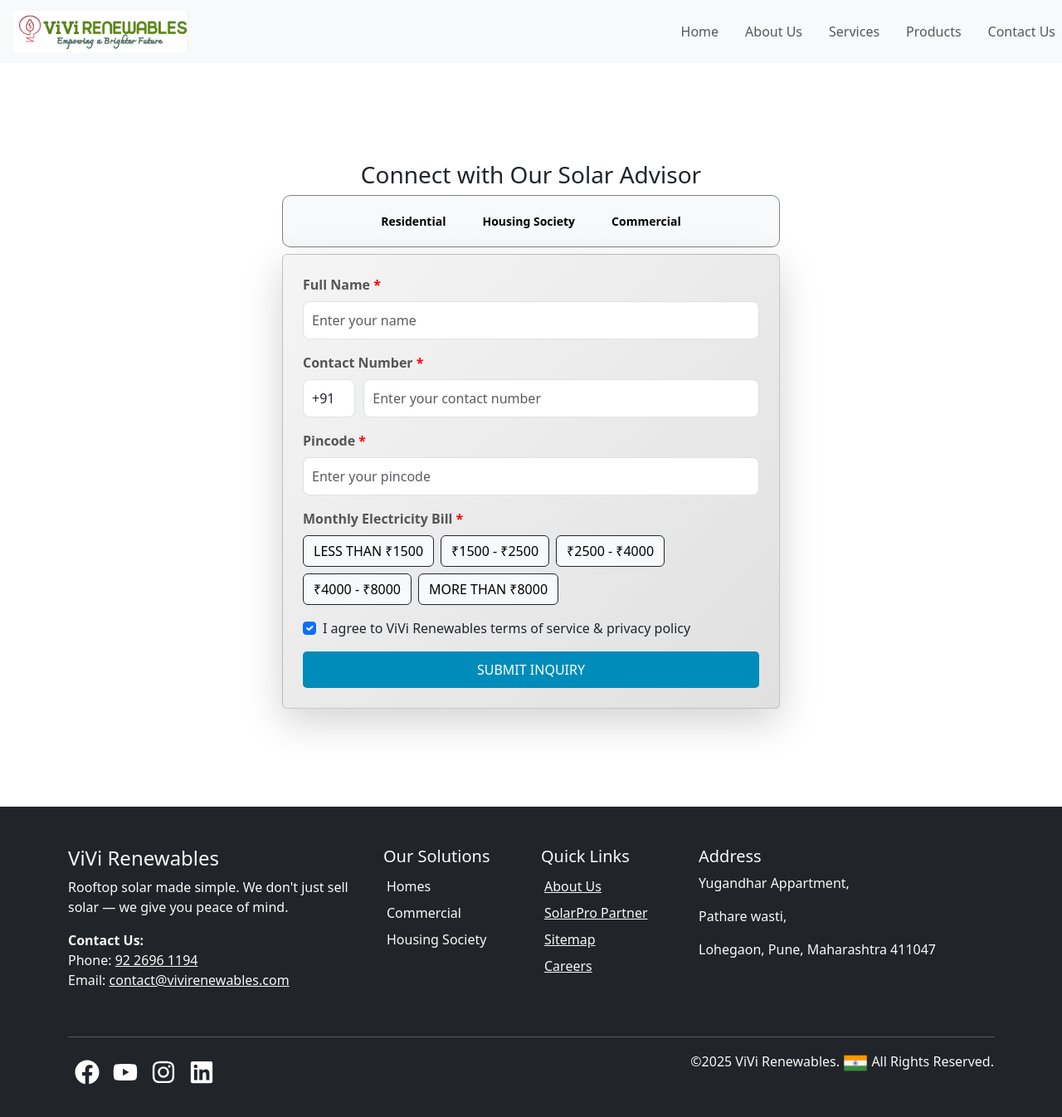
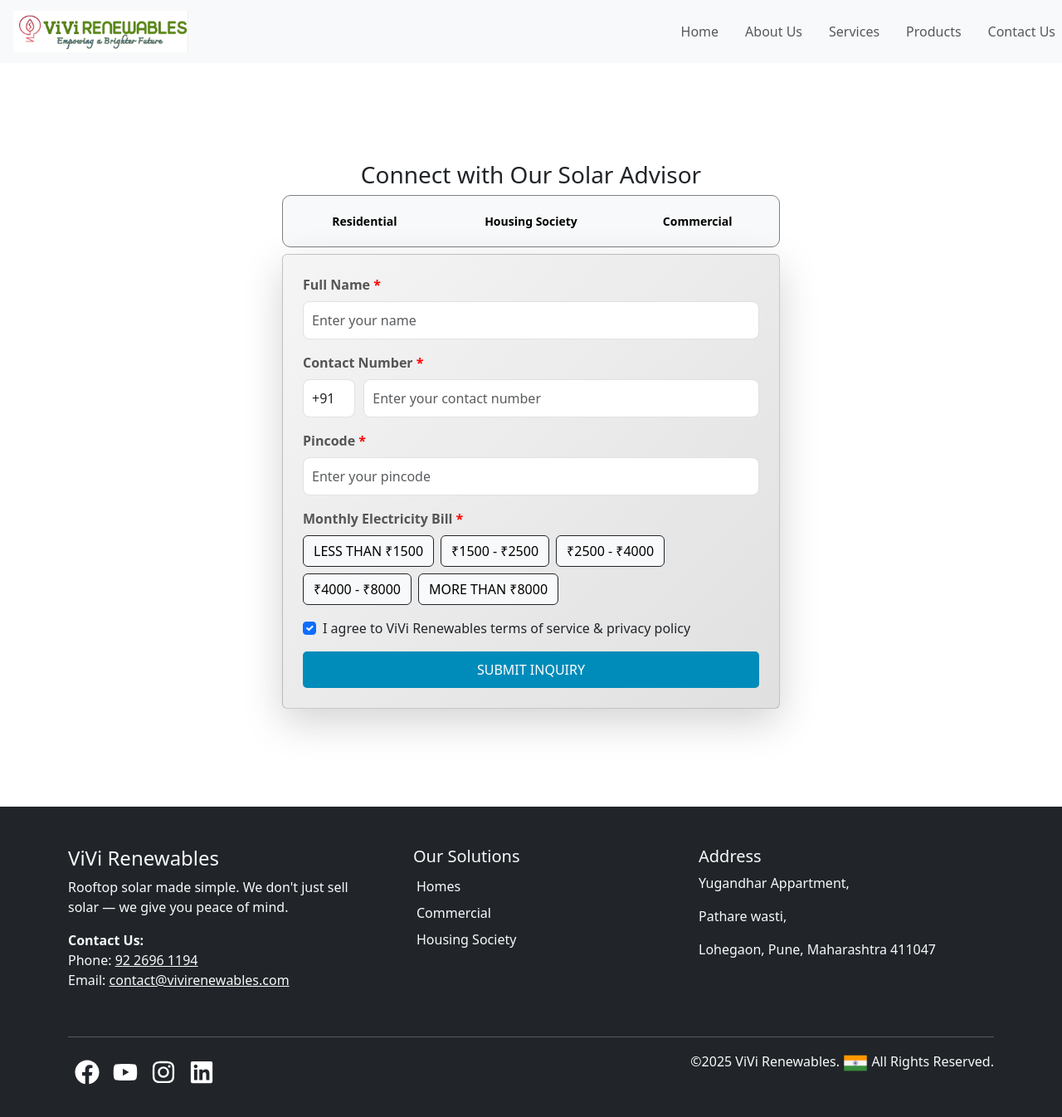
Before and after one commit to Pradyumnasutar/Netlify_Testing_VIVI_Renewables, a React (Create React App) app in the folder VIVIrenewables_Netlify_Setup/: page /inquiry in a window 1280 px wide. Shown: the top 1346 px of the page at 83% size. Built offline with nearby package versions, Linux system fonts and the light colour scheme.

Commit message:
customer inquiry changes

```diff
--- a/VIVIrenewables_Netlify_Setup/src/components/CustomerInquiryForm.js
+++ b/VIVIrenewables_Netlify_Setup/src/components/CustomerInquiryForm.js
@@ -68,12 +68,12 @@ const CustomerInquiryForm = () => {
         style={{ width: "100%", maxWidth: "600px" }}
       >
         <div className="background-wrapper" style={{ width: "100%" }}>
-          <h3 className="d-flex justify-content-center align-items-center mb-">
+          <h3 className="d-flex justify-content-center align-items-center mb-2">
             Connect with Our Solar Advisor
           </h3>
-          <div className="d-flex justify-content-center align-items-center border-box mb-2">
+          <div className="justify-content-center align-items-center border-box mb-2">
             <Row className="mb-0">
-              <Col className="d-flex justify-content-center me-0">
+              <Col md={4} className="d-flex justify-content-center me-0">
                 <Button
                   className="category-btns"
                   onClick={() => handleCategoryChange("Residential")}
@@ -81,7 +81,7 @@ const CustomerInquiryForm = () => {
                   Residential
                 </Button>
               </Col>
-              <Col className="d-flex justify-content-center me-0">
+              <Col md={4} className="d-flex justify-content-center me-0">
                 <Button
                   className="category-btns"
                   onClick={() => handleCategoryChange("Housing Society")}
@@ -89,7 +89,7 @@ const CustomerInquiryForm = () => {
                   Housing Society
                 </Button>
               </Col>
-              <Col className="d-flex justify-content-center">
+              <Col md={4} className="d-flex justify-content-center">
                 <Button
                   className="category-btns"
                   onClick={() => handleCategoryChange("Commercial")}
--- a/VIVIrenewables_Netlify_Setup/src/components/Footer.js
+++ b/VIVIrenewables_Netlify_Setup/src/components/Footer.js
@@ -10,7 +10,7 @@ const FooterComponent = () => {
       <Container>
         <Row>
           {/* Left Side: Logo, Contact Info, and Social Media */}
-          <Col md={4} className="mb-4 mr-3">
+          <Col md={4} className="mb-4">
             <h4>ViVi Renewables</h4>
             <p>
               Rooftop solar made simple. We don't just sell solar — we give you
@@ -35,7 +35,7 @@ const FooterComponent = () => {
           </Col>
 
           {/* Middle Side: Solutions */}
-          <Col md={2} className="mb-4 mr-3">
+          <Col md={4} className="mb-4 ps-5">
             <h5>Our Solutions</h5>
             <ListGroup>
               <ListGroup.Item className="bg-dark text-light border-0 p-1">
@@ -51,7 +51,7 @@ const FooterComponent = () => {
           </Col>
 
           {/* Right Side: Quick Links */}
-          <Col md={2} className="mb-4 mr-5">
+          {/* <Col md={2} className="mb-4 mr-5">
             <h5>Quick Links</h5>
             <ListGroup>
               <ListGroup.Item className="bg-dark text-light border-0 p-1">
@@ -75,10 +75,10 @@ const FooterComponent = () => {
                 </a>
               </ListGroup.Item>
             </ListGroup>
-          </Col>
+          </Col> */}
 
           {/* Address Section */}
-          <Col md={4} className="mb-4">
+          <Col md={4} className="mb-4 ps-">
             <h5>Address</h5>
             <p>Yugandhar Appartment,</p>
             <p>Pathare wasti,</p>
--- a/VIVIrenewables_Netlify_Setup/src/pages/AboutUsPage.js
+++ b/VIVIrenewables_Netlify_Setup/src/pages/AboutUsPage.js
@@ -1,7 +1,7 @@
 // src/pages/AboutUsPage.js
 import React from 'react';
-import { Container, Row, Col, Button, Accordion } from 'react-bootstrap';
-import { Link } from 'react-router-dom';
+import { Container, Row, Col, Accordion } from 'react-bootstrap';
+//import { Link } from 'react-router-dom';
 // import testimonialImg1 from '../assets/testimonial1.jpg'; // Sample image for customer testimonials
 // import testimonialImg2 from '../assets/testimonial2.jpg';
 import '../assets/CSS/AboutUs.css';
@@ -122,7 +122,8 @@ const AboutUsPage = () => {
       <Col md={12}>
         <h3>Ready to Make the Switch to Solar?</h3>
         <p>Contact us today to get a free consultation and explore how solar energy can benefit you.</p>
-        <Button as={Link} to="/inquiry" variant="primary">Get in Touch</Button>
+        {/* <Button as={Link} to="/inquiry" variant="primary">Get in Touch</Button> */}
+        <a href="mailto:contact@vivirenewables.com" className="btn btn-primary">Get in Touch</a>
       </Col>
     </Row>
   </Container>
```
